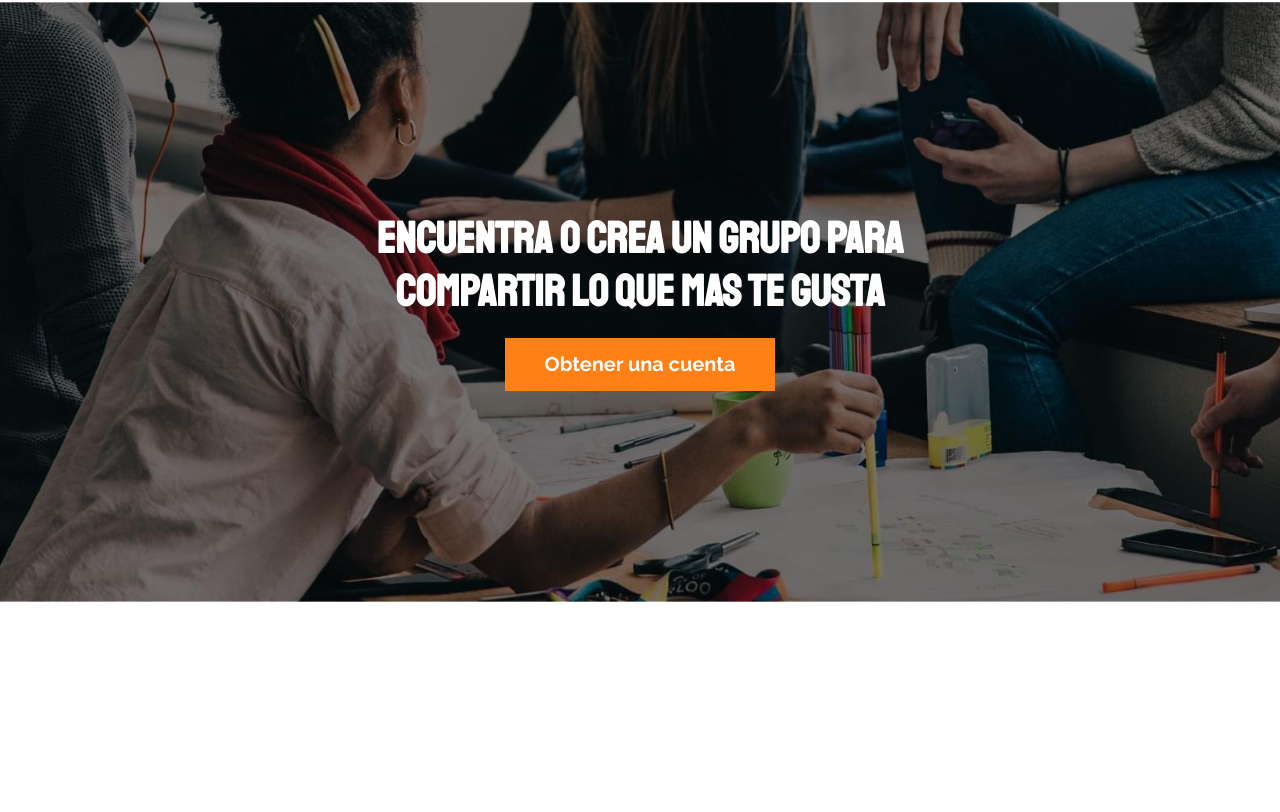
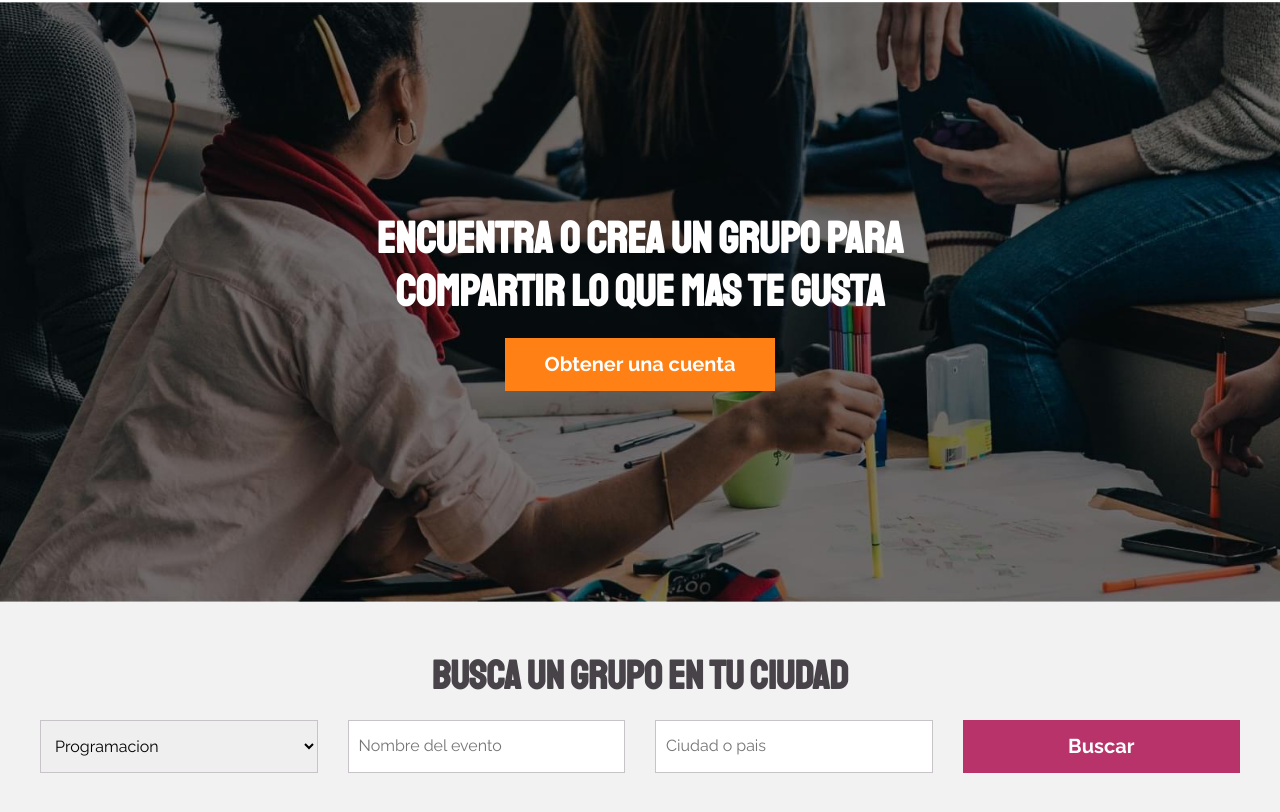
Before and after one commit to BenjaCode/Meeti, a website: page index.html in a window 1280 px wide. Shown: the part 130-942 px from the top of the page. Before the commit the page ends 800 px from the top, so only its background shows below. Drawn offline with Linux system fonts and the light colour scheme.

Commit message:
Busqueda

```diff
--- a/index.html
+++ b/index.html
@@ -27,5 +27,32 @@
         <h1 class="hero__texto">Encuentra o crea un grupo para compartir lo que mas te gusta</h1>
         <a href="#" class="hero__enlace">Obtener una cuenta</a>
     </section>
+
+    <section class="busqueda">
+        <h2 class="busqueda__heading">Busca un grupo en tu ciudad</h2>
+
+        <div class="contenedor">
+            <form action="" class="formulario">
+                <select name="" id="" class="formulario__campo">
+                    <option>Programacion</option>
+                    <option>Diseño</option>
+                    <option>Negocios</option>
+                    <option>Moda</option>
+                    <option>Ejercicio y Salud</option>
+                    <option>Fotografia</option>
+                    <option>Comida</option>
+                    <option>Diseño de Interiores</option>
+                    <option>Cafe</option>
+                    <option>Cine</option>
+                    <option>Libros</option>
+                    <option>Emprendimiento</option>
+                </select>
+
+                <input type="text" class="formulario__campo" placeholder="Nombre del evento">
+                <input type="text" class="formulario__campo" placeholder="Ciudad o pais">
+                <input type="submit" class="formulario__submit" value="Buscar">
+            </form>
+        </div>
+    </section>
 </body>
 </html>
--- a/src/scss/app.scss
+++ b/src/scss/app.scss
@@ -1,2 +1,3 @@
 @use 'base';
 @use 'ui/header';
+@use 'ui/contenido';
--- /dev/null
+++ b/src/scss/ui/contenido/_busqueda.scss
@@ -0,0 +1,40 @@
+@use 'base/variables' as v;
+@use 'base/mixins' as m;
+
+.busqueda{
+    background-color: v.$grisClaro;
+    padding: 5rem 0;
+
+    &__heading{
+        text-align: center;
+        margin: 0;
+        color: v.$gris;
+    }
+}
+
+.formulario{
+    margin-top: 2rem;
+    display: flex;
+    flex-direction: column;
+    @include m.tablet {
+        @include m.grid(2, 3rem);
+    }
+    @include m.desktop {
+        @include m.grid(4, 3rem);
+    }
+
+
+    &__campo{
+        padding: 1rem;
+        border: 1px solid lighten(v.$gris, 50%);
+        margin-bottom: 2rem;
+        @include m.tablet {
+            margin-bottom: 0;
+        }
+    }
+
+    &__submit{
+        @include m.boton(v.$primario, v.$blanco);
+        margin-top: 0;
+    }
+}
--- /dev/null
+++ b/src/scss/ui/contenido/_index.scss
@@ -0,0 +1 @@
+@forward 'busqueda';
```
Also changed, not shown: build/css/app.css, 1 other file.
